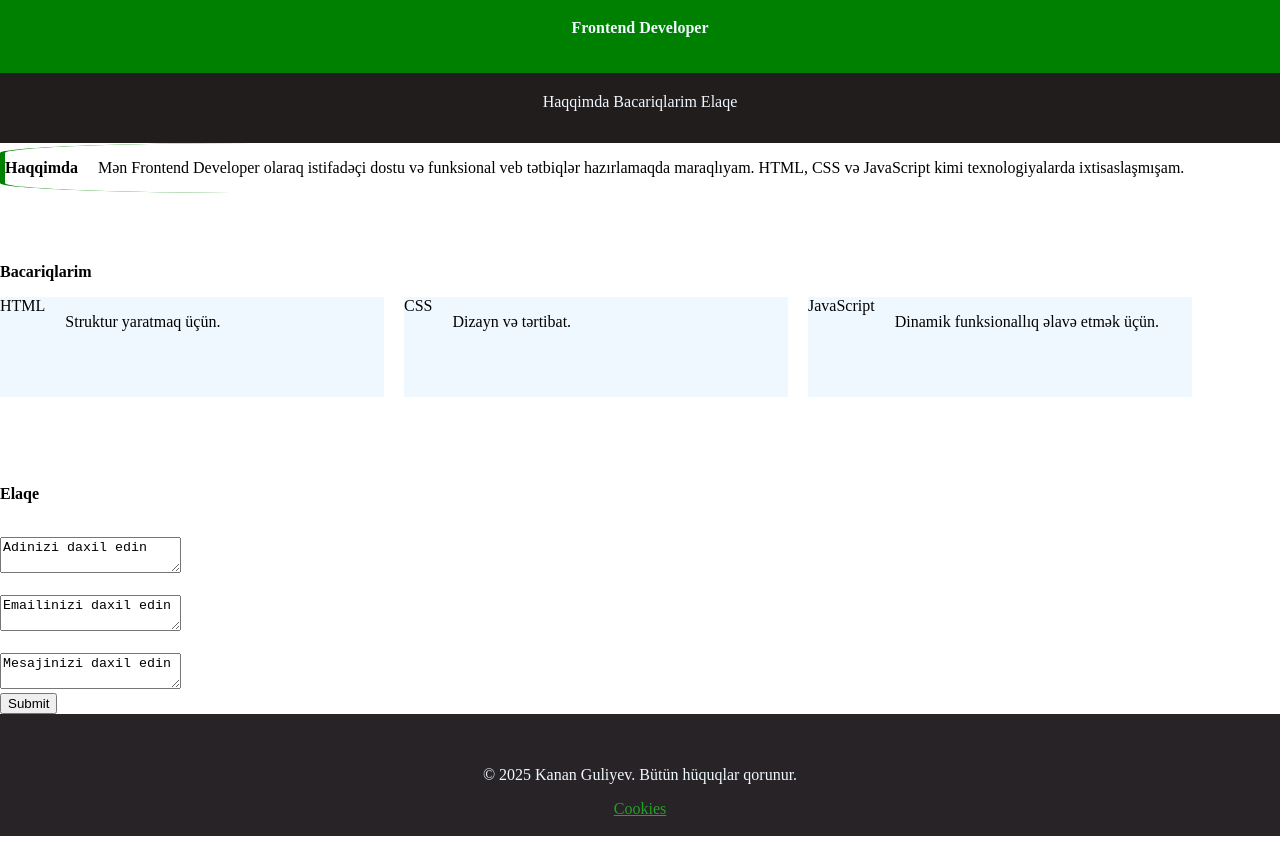
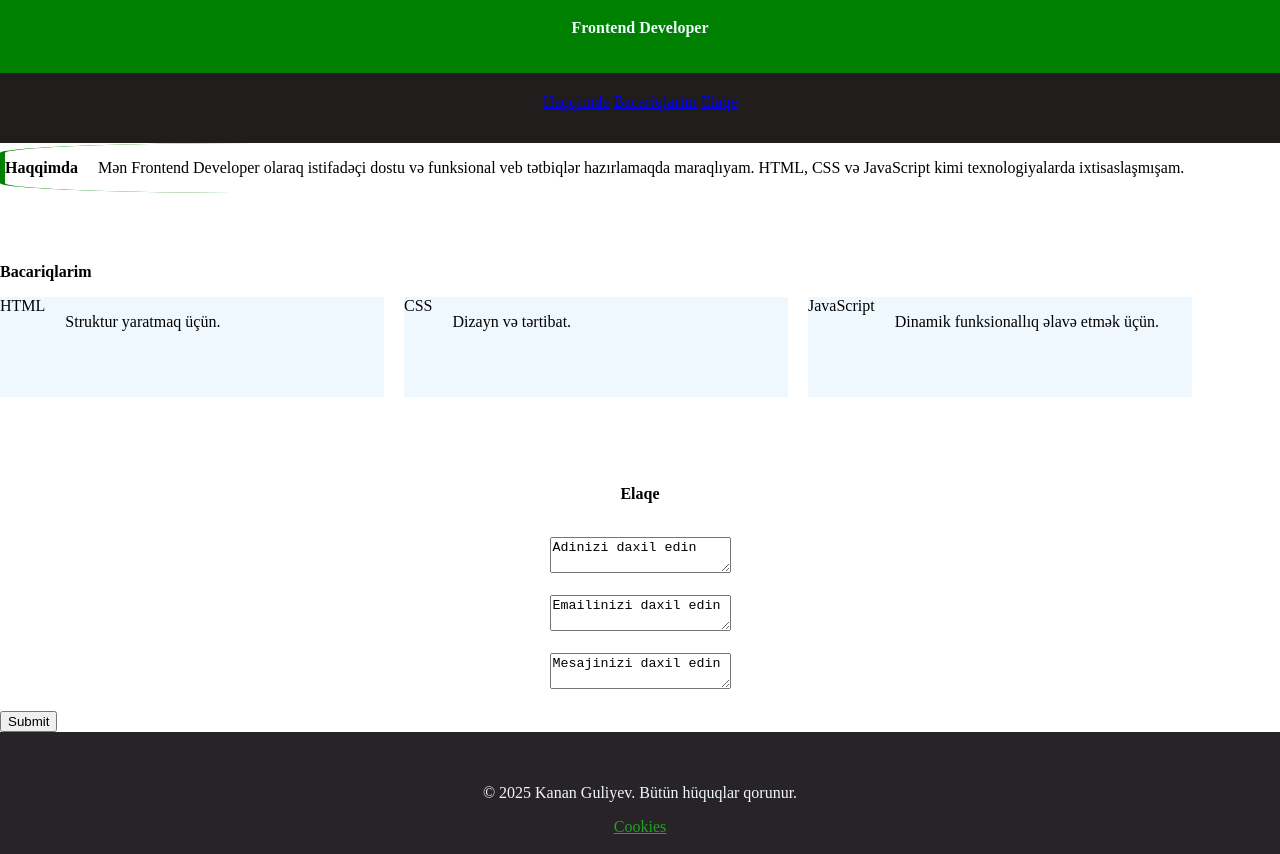
Before and after one commit to Thanos555/Card, a plain HTML site: page h.html in a window 1280 px wide. Shown: the part 81-935 px from the top of the page. Drawn offline with Linux system fonts and the light colour scheme.

Commit message:
third commit

```diff
--- a/h.html
+++ b/h.html
@@ -6,6 +6,9 @@
     <meta name="viewport" content="width=device-width, initial-scale=1.0">
     <title>Document</title>
 <style>
+    .Elaqe{
+        text-align: center;
+    }
         body {
             margin: 0;
         }
@@ -69,6 +72,9 @@
             padding: 20px;
             text-align: center;
         }
+        .section{
+            text-align: center;
+        }
     </style>
 </head>
 
@@ -78,7 +84,9 @@
         <p><strong>Frontend Developer</strong></p>
     </header>
     <nav class="nav">
-        Haqqimda Bacariqlarim Elaqe
+        <a href="#haqqimda">Haqqimda</a>
+        <a href="#bacariqlarim">Bacariqlarim</a>
+        <a href="#elaqe">Elaqe</a>
     </nav>
     <main>
         <div class="border">
@@ -120,7 +128,8 @@
     <br>
     <br>
     <br>
-       <p><strong>Elaqe</strong></p>
+       <p class="Elaqe"><strong>Elaqe</strong></p>
+       <section class="section">
         <form action="#">
         <br>
         <textarea name="" id="">Adinizi daxil edin</textarea>
@@ -130,6 +139,7 @@
         <br>
         <br>
         <textarea name="" id="">Mesajinizi daxil edin</textarea>
+    </section>
         </div>
         <br>
         <button>Submit</button>
```
Lines whose indentation alone changed are shown as unchanged.
